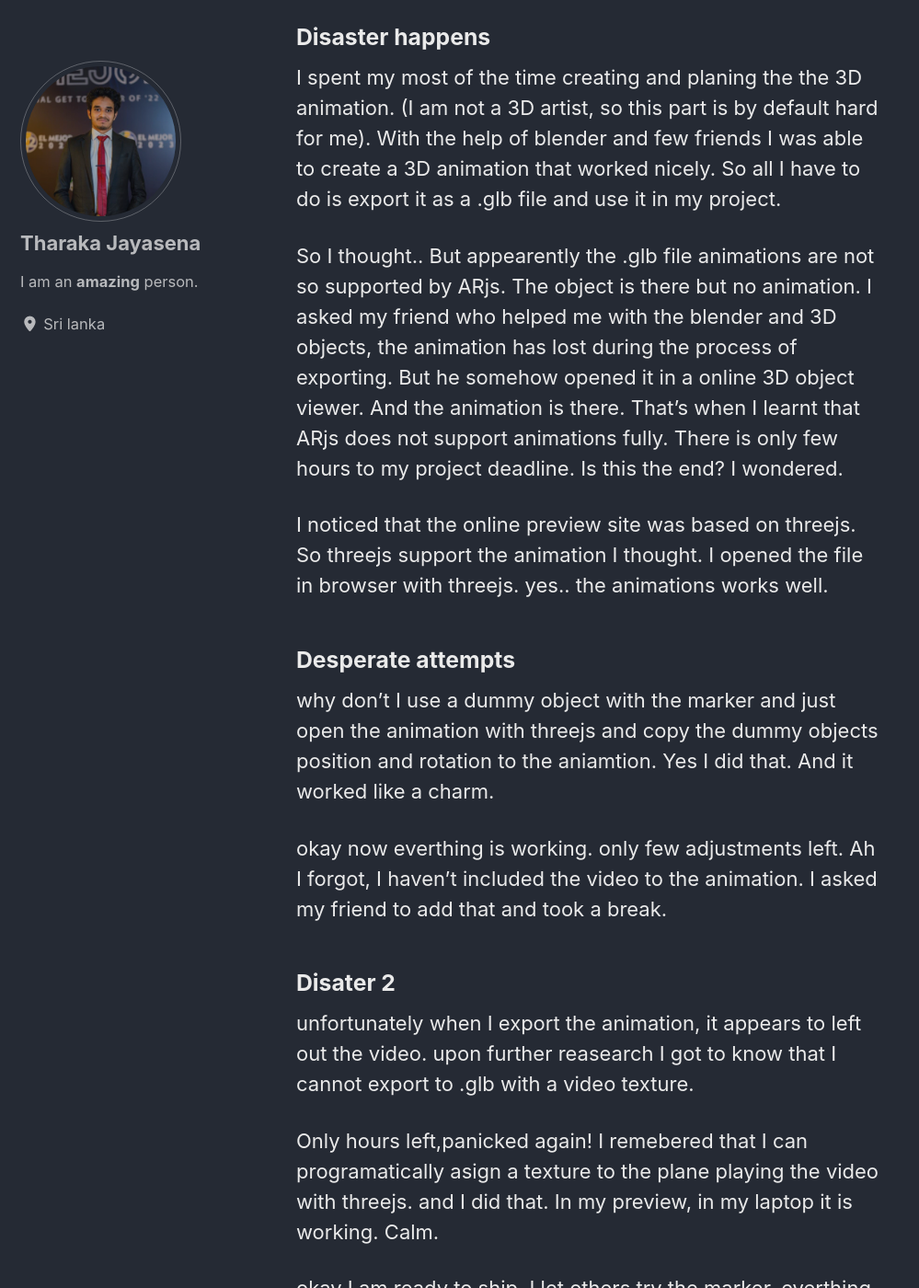
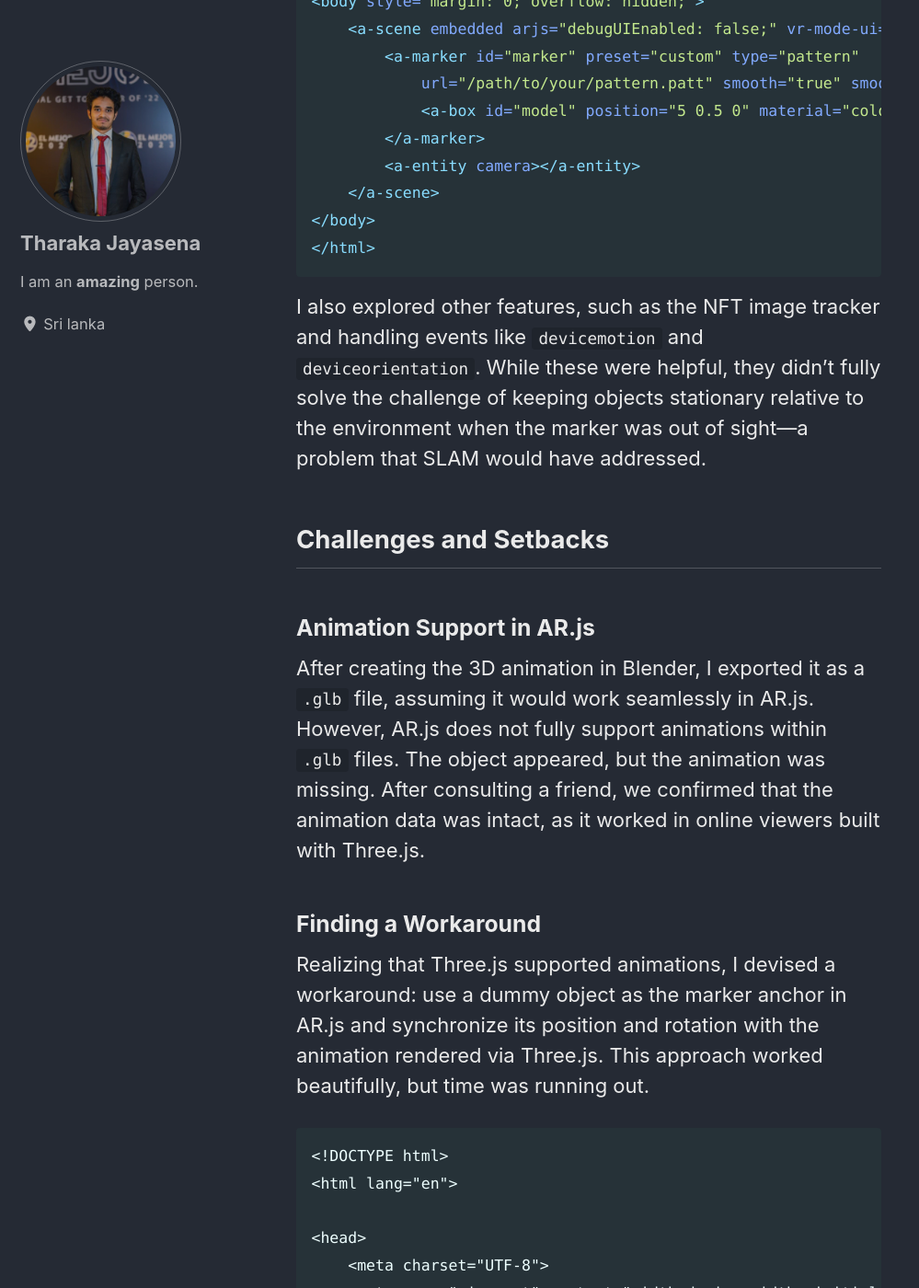
Before and after one commit to TharakaUJ/TharakaUJ.github.io, a Jekyll site: the page built from _posts/2025-01-14-ARjs Animation.md, in a window 1280 px wide and 1400 px high, scrolled down 2227 px. Shown: the whole window at 92% size, without its empty margins (0-999 px from the left). Built offline with Jekyll 4.4.1, drawn with Linux system fonts in a browser that asks for light colours; cached includes are drawn as plain includes; some of the changed text lies outside the part shown.

Commit message:
Revise AR.js Animation post for clarity and detail, enhancing explanations of AR.js features, project goals, challenges faced, and lessons learned.

````diff
--- a/_posts/2025-01-14-ARjs Animation.md
+++ b/_posts/2025-01-14-ARjs Animation.md
@@ -1,24 +1,28 @@
-# Creating a animated Augmented reality experience with ARjs.
+# Creating an Animated Augmented Reality Experience with AR.js
 
-ARjs is a great tool to create augmented reality experence without the need of installing additional applications you can create or experience AR in your browser.
+Augmented Reality (AR) is transforming how we interact with digital content, making it more immersive and interactive. AR.js is a lightweight, open-source library that allows developers to create AR experiences directly in the browser, eliminating the need for additional app installations. In this post, I’ll share my journey of trying to create an animated AR experience for my university’s inauguration display—a project that, despite its challenges, taught me a lot about AR.js and browser-based AR development.
 
-It has several ways to display the 3D model namrly,
-    1. marker traking
-    2. Image tracking
-    3. Location tracking
+## Why AR.js?
+AR.js is a fantastic tool for creating AR experiences due to its versatility and accessibility. It supports multiple tracking methods:
 
-but it lacks SLAM(Simultaneous Localization and Mapping), which is also a very handy method of showing AR models.
+1. **Marker tracking**: Uses predefined markers to anchor AR content.
+2. **Image tracking**: Tracks and displays AR content on specific images.
+3. **Location tracking**: Anchors AR elements based on GPS data.
 
-## My goals
-In my project I tried to create a animation with blender and export it as a .glb file to display along with a marker. The best thing about using a marker is that, ARjs handle the change of oietation or distance to marker which is crucial for better AR experiance. And as a cherry on top I am plannig to play a video in the animation.
+However, AR.js does not support SLAM (Simultaneous Localization and Mapping), which is crucial for keeping AR objects stationary relative to the real-world environment when markers are no longer visible. This limitation posed a significant challenge during my project.
 
-Eventhough my goals are simple enough along the journey I faced several challenges which inspired me to write this post.
+## My Project Goals
+The project aimed to:
+1. Create a 3D animation using Blender and export it as a `.glb` file.
+2. Display the 3D animation anchored to a marker using AR.js.
+3. Play a video texture within the animation for added interactivity.
 
-### Playing around
+While these goals seemed straightforward, the journey was filled with obstacles and learning moments that inspired me to document the experience.
 
-I first played around with the biult in functions of ARjs like the following code. If you want you can create your own marker and try this yourself.
+## Exploring AR.js
+I began by experimenting with the built-in functionalities of AR.js. Below is a simple example of marker-based tracking:
 
-```
+```html
 <!DOCTYPE html>
 <html>
 <head>
@@ -35,35 +39,138 @@
     </a-scene>
 </body>
 </html>
+```
+
+I also explored other features, such as the NFT image tracker and handling events like `devicemotion` and `deviceorientation`. While these were helpful, they didn’t fully solve the challenge of keeping objects stationary relative to the environment when the marker was out of sight—a problem that SLAM would have addressed.
+
+## Challenges and Setbacks
+### Animation Support in AR.js
+After creating the 3D animation in Blender, I exported it as a `.glb` file, assuming it would work seamlessly in AR.js. However, AR.js does not fully support animations within `.glb` files. The object appeared, but the animation was missing. After consulting a friend, we confirmed that the animation data was intact, as it worked in online viewers built with Three.js.
+
+### Finding a Workaround
+Realizing that Three.js supported animations, I devised a workaround: use a dummy object as the marker anchor in AR.js and synchronize its position and rotation with the animation rendered via Three.js. This approach worked beautifully, but time was running out.
 
 ```
+<!DOCTYPE html>
+<html lang="en">
 
-Even further I tried the the NFT image trakcer and few events other things lised in the documentation. I even tried to keep the 3D model on place even after the marker lost from the sight. Eventhough it is possible to avoid 3D object from disappearing whne the marker is lost, we cannot precisely keep it stationary relative to the real environment only with events like "devicemotion", and "deviceorientaion". This where SLAM comes into play which harder to implement all by my self within in a week.
+<head>
+    <meta charset="UTF-8">
+    <meta name="viewport" content="width=device-width, initial-scale=1.0">
+    <title>AR.js with Three.js</title>
+    <script src="https://aframe.io/releases/1.2.0/aframe.min.js"></script>
+    <script src="https://cdn.jsdelivr.net/gh/AR-js-org/AR.js@3.3.2/aframe/build/aframe-ar.js"></script>
+    <script type="importmap">
+        {
+          "imports": {
+            "three": "https://cdn.jsdelivr.net/npm/three@latest/build/three.module.js"
+          }
+        }
+    </script>
+    <style>
+        body {
+            margin: 0;
+            overflow: hidden;
+        }
+    </style>
+</head>
 
-So decided go with the marker based tracking.
+<body>
+    <!-- AR.js Scene -->
+    <a-scene embedded arjs>
+        <!-- Marker -->
+        <a-marker id="marker" preset="custom" type="pattern" url="/assets/ar/pattern-Untitled.patt" smooth="true"
+            smoothCount="0" smoothTolerance="0.0005" smoothThreshold="1.5" preload="true">
+            <!-- Pseudo-object for positioning -->
+            <a-entity id="pseudo-object" geometry="primitive: box; height: 0.1; width: 0.1; depth: 0.1"
+                material="color: red" position="0 0.05 0"></a-entity>
+        </a-marker>
 
-### Disaster happens
+        <!-- Camera -->
+        <a-entity camera></a-entity>
+    </a-scene>
 
-I spent my most of the time creating and planing the the 3D animation. (I am not a 3D artist, so this part is by default hard for me). With the help of blender and few friends I was able to create a 3D animation that worked nicely. So all I have to do is export it as a .glb file and use it in my project.
+    <script type="module">
+        import * as THREE from 'three';
+        import { GLTFLoader } from 'https://cdn.jsdelivr.net/npm/three@0.152.2/examples/jsm/loaders/GLTFLoader.js';
 
-So I thought.. But appearently the .glb file animations are not so supported by ARjs. The object is there but no animation. I asked my friend who helped me with the blender and 3D objects, the animation has lost during the process of exporting. But he somehow opened it in a online 3D object viewer. And the animation is there. That's when I learnt that ARjs does not support animations fully. There is only few hours to my project deadline. Is this the end? I wondered.
+        // AR.js and Three.js Integration
+        window.addEventListener('DOMContentLoaded', () => {
+            console.log('AR.js and Three.js are ready.');
+            const pseudoObject = document.querySelector('#pseudo-object');
 
-I noticed that the online preview site was based on threejs. So threejs support the animation I thought. I opened the file in browser with threejs. yes.. the animations works well.
+            // Set up Three.js scene
+            const scene = pseudoObject.object3D;
+            const loader = new GLTFLoader();
 
-### Desperate attempts
-why don't I use a dummy object with the marker and just open the animation with threejs and copy the dummy objects position and rotation to the aniamtion.
-Yes I did that. And it worked like a charm.
+            let mixer; // For animations
+            let model; // To store the loaded model
 
+            // Load the GLB model
+            loader.load('/path/to/glb/file.glb', (gltf) => {
+                model = gltf.scene;
+                model.position.set(0, 0.2, 0); // Adjust relative position
+                model.scale.set(0.5, 0.5, 0.5); // Adjust scale if needed
+                scene.add(model);
 
-okay now everthing is working. only few adjustments left. Ah I forgot, I haven't included the video to the animation. I asked my friend to add that and took a break.
+                // Animation mixer setup
+                if (gltf.animations && gltf.animations.length) {
+                    mixer = new THREE.AnimationMixer(model);
+                    gltf.animations.forEach((clip) => {
+                        const action = mixer.clipAction(clip);
+                        action.play();
+                    });
+                }
+            }, undefined, (error) => {
+                console.error('An error occurred while loading the model:', error);
+            });
 
-### Disater 2
-unfortunately when I export the animation, it appears to left out the video. upon further reasearch I got to know that I cannot export to .glb with a video texture.
+            // Animation loop
+            const clock = new THREE.Clock();
+            function animate() {
+                requestAnimationFrame(animate);
 
-Only hours left,panicked again! I remebered that I can programatically asign a texture to the plane playing the video with threejs. and I did that. In my preview, in my laptop it is working. Calm.
+                // Update the animation mixer
+                if (mixer) {
+                    const delta = clock.getDelta();
+                    mixer.update(delta);
+                }
 
-okay I am ready to ship. I let others try the marker. everthing works well but not the the video texture. But it still works on my laptop. Unfortunately the video textures are not supported for mobile phones. Panicked again.
+                // Update model position based on marker position
+                if (model) {
+                    const pseudoObject = document.querySelector('#pseudo-object');
+                    const pseudoPosition = pseudoObject.object3D.position;
+                    const pseudoRotation = pseudoObject.object3D.rotation;
 
-Out of my desperate attempts, I am running out of time and sleep deprived. I had to stop. So I couldn't deliver the project.
+                    model.position.copy(pseudoPosition);
+                    model.rotation.copy(pseudoRotation);
+                }
+            }
 
-Later I remembered that I could display the video seperately as a video and try to place it on the plane. I tried that, but it still far from perfect.
+            animate();
+        });
+    </script>
+</body>
+
+</html>
+```
+
+### Video Texture Limitations
+Adding a video texture to the animation introduced another hurdle. Blender couldn’t export `.glb` files with embedded video textures. To resolve this, I programmatically assigned the video as a texture to a plane in Three.js. While this worked on my laptop, the solution failed on mobile devices due to browser limitations in handling video textures in WebGL.
+
+### Working Example
+For a working example of using a video as a texture in AR.js, check out this [demo](https://tharakauj.github.io/AR-inogaration/video-as-texture/). you can find the marker [here](https://tharakauj.github.io/AR-inogaration/).
+
+## Final Hours
+With only hours left before the deadline, I considered alternative approaches, such as [displaying the video separately] (https://tharakauj.github.io/AR-inogaration/pattern-model/) and positioning it dynamically. However, the results were far from perfect, and I had to abandon the project due to time constraints.
+
+## Lessons Learned
+1. **Plan for limitations**: Understand the capabilities and constraints of the tools you’re using before starting.
+2. **Iterate quickly**: Test each step early to avoid last-minute surprises.
+3. **Leverage the community**: Resources like documentation, forums, and peers can save valuable time.
+4. **Keep it simple**: Sometimes, simpler solutions yield more reliable results, especially under tight deadlines.
+
+## Conclusion
+Although I couldn’t deliver the project in time, the experience was invaluable. It deepened my understanding of AR.js, Three.js, and the intricacies of browser-based AR. For anyone venturing into AR development, I encourage experimenting with these tools, understanding their limitations, and sharing your experiences—just as I’ve done here.
+
+AR is a fascinating field, and browser-based AR offers immense potential for accessibility and creativity. With more time and preparation, I hope to revisit this project and bring it to life. Stay tuned!
````
